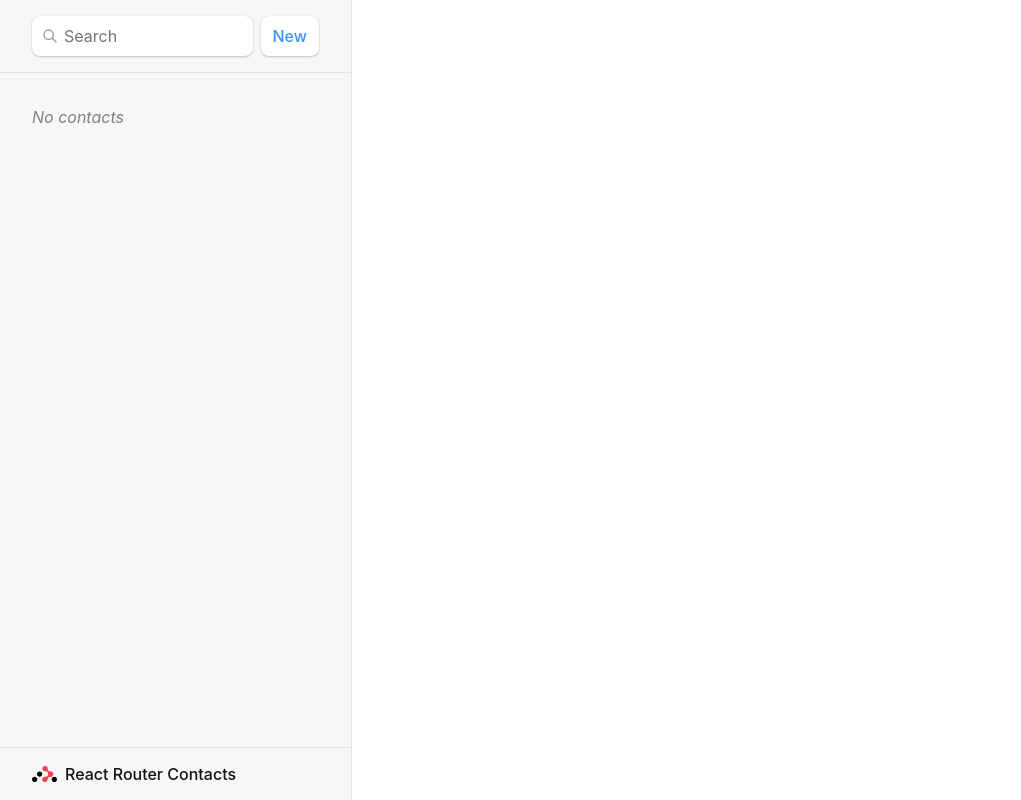
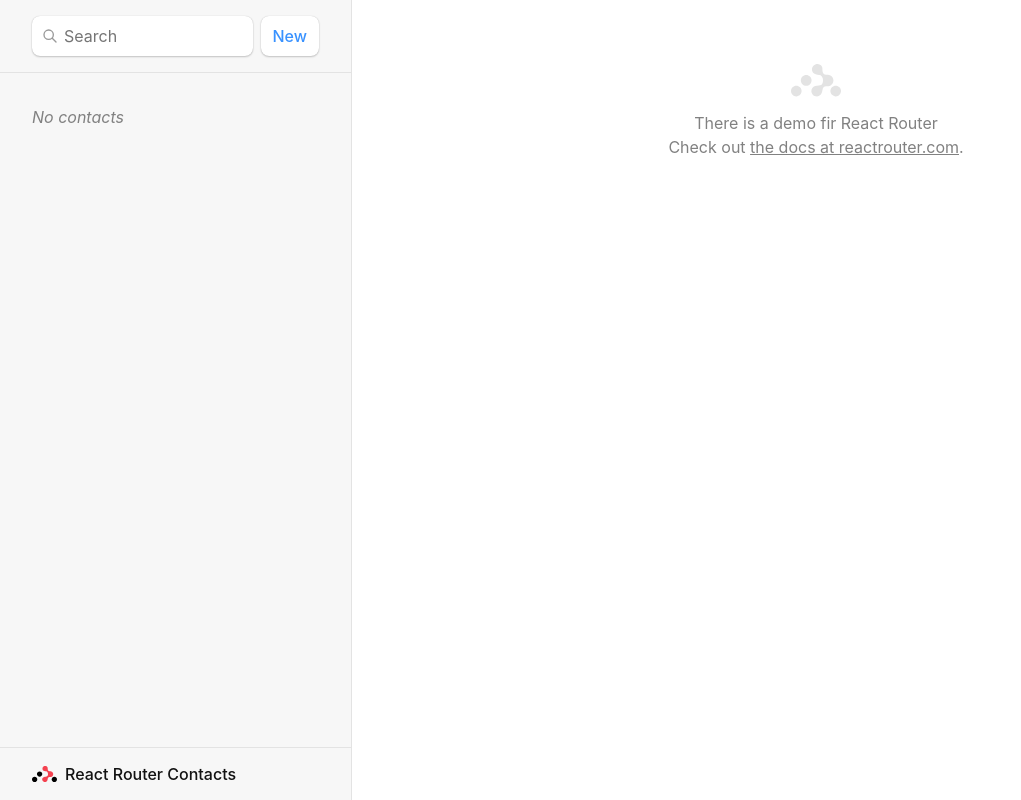
Before and after one commit to Allovallo/react-router-vite, a React (Vite) app in the folder react-router-vite/: page / in a window 1280 px wide. Shown: the whole page, without its empty margins (0-1021 px from the left). Built offline with nearby package versions, Linux system fonts and the light colour scheme.

Commit message:
Index Routes updated

```diff
--- a/react-router-vite/src/main.jsx
+++ b/react-router-vite/src/main.jsx
@@ -10,6 +10,7 @@
 import Contact, { loader as contactLoader } from "./routes/contact";
 import EditContact, { action as editAction, } from "./routes/edit";
 import { action as destroyAction } from './routes/destroy';
+import Index from "./routes/index";
 
 const router = createBrowserRouter([
   {
@@ -19,6 +20,7 @@
     loader: rootLoader,
     action: rootAction,
     children: [
+      {index: true, element: <Index />},
       {
         path: 'contacts/:contactId',
         element: <Contact />,
--- a/react-router-vite/src/routes/destroy.jsx
+++ b/react-router-vite/src/routes/destroy.jsx
@@ -2,7 +2,7 @@
 import { deleteContact } from "../contacts";
 
 export async function action({ params }) {
-    throw new Error('oh dang!');
+    // throw new Error('oh dang!');
     await deleteContact(params.contactId);
     return redirect('/');
 }
--- /dev/null
+++ b/react-router-vite/src/routes/index.jsx
@@ -0,0 +1,13 @@
+export default function Index() {
+    return (
+        <p id='zero-state'>
+            There is a demo fir React Router
+            <br />
+            Check out{' '}
+            <a href="https://reactrouter.com">
+                the docs at reactrouter.com
+            </a>
+            .
+        </p>
+    );
+}
```
